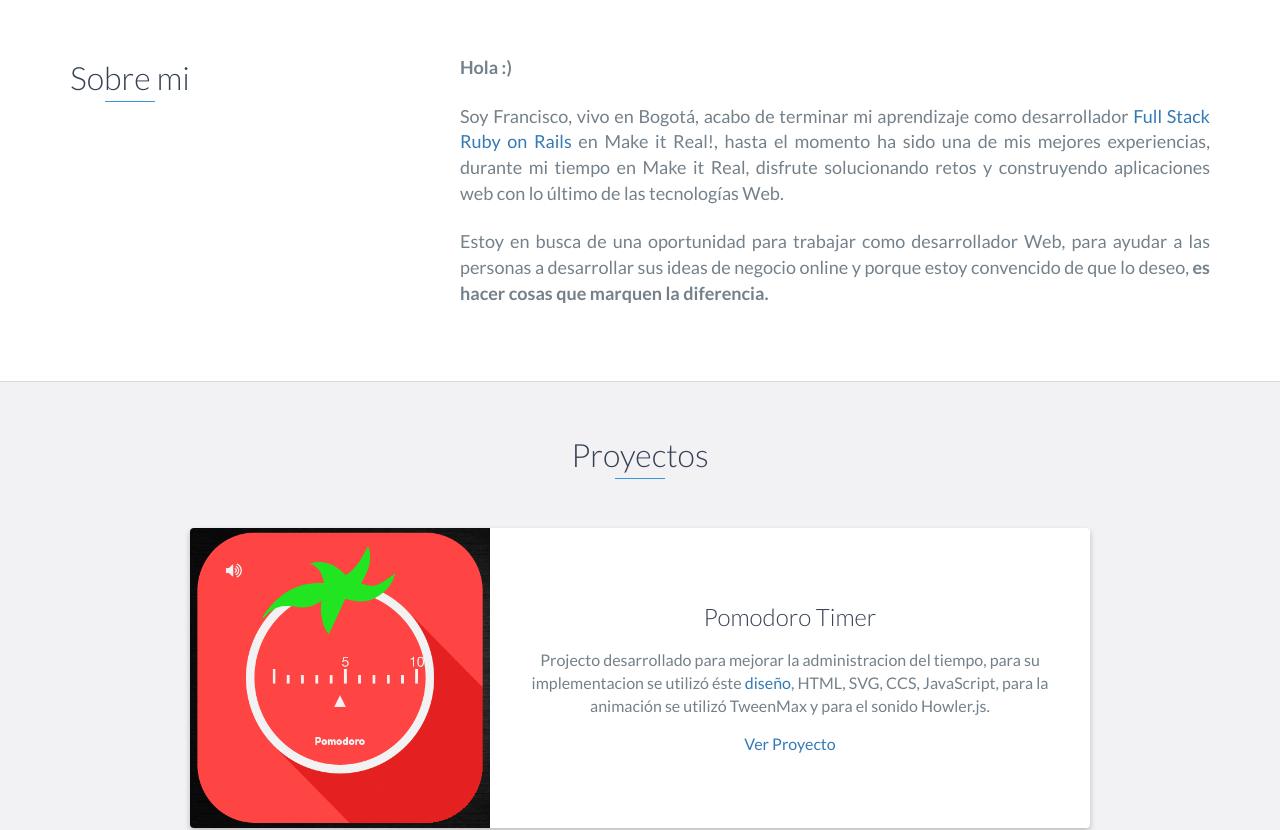
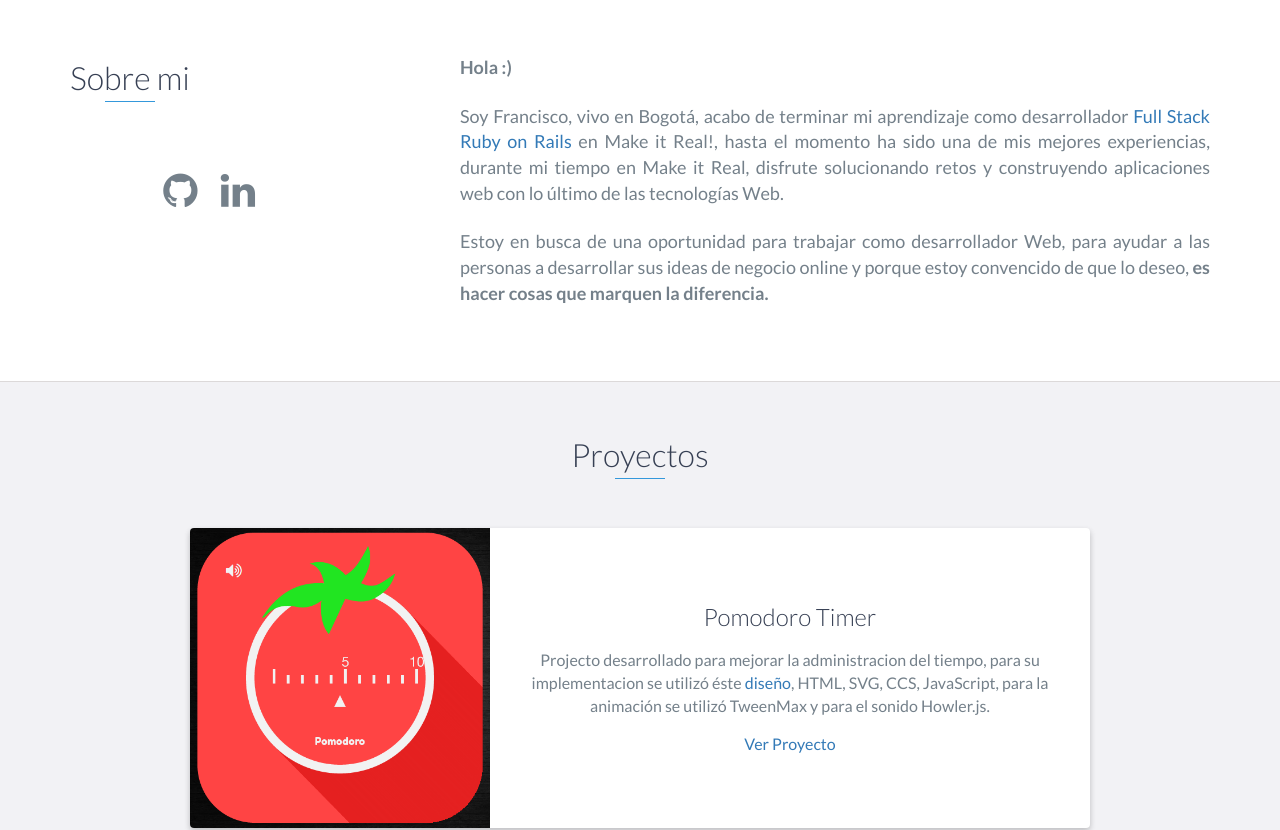
Before and after one commit to francisco15/Portfolio, a website: page index.html in a window 1280 px wide. Shown: the part 820-1650 px from the top of the page. Drawn offline with nearby package versions, Linux system fonts and the light colour scheme.

Commit message:
change in CV

```diff
--- a/index.html
+++ b/index.html
@@ -70,6 +70,13 @@
             <div class="row">
                 <div class="col-md-4">
                     <h2 class="heading">Sobre mi</h2>
+										<br>
+										<div class="col-md-7 social" style="padding-top: 25px;">
+											<ul>
+												<li><a href="https://github.com/francisco15" target="_blank"><i class="fa fa-github fa-2x" aria-hidden="true"></i></a></li>
+												<li><a href="https://www.linkedin.com/in/francisco15/" target="_blank"><i class="fa fa-linkedin fa-2x" aria-hidden="true"></i></a></li>
+											</ul>
+										</div>
                 </div>
                 <div class="col-md-8">
                     <p><b>Hola :)</b></p>
@@ -267,7 +274,7 @@
                             <a href="https://github.com/francisco15" target="_blank"><i class="fa fa-github" aria-hidden="true"></i></a>
                         </li>
                         <li>
-                            <a href="https://stackoverflow.com/" target="_blank"><i class="fa fa-stack-overflow" aria-hidden="true"></i></a>
+                            <a href="https://www.linkedin.com/in/francisco15/" target="_blank"><i class="fa fa-linkedin" aria-hidden="true"></i></a>
                         </li>
                     </ul>
                 </div>
```
Also changed, not shown: 1 other file.
